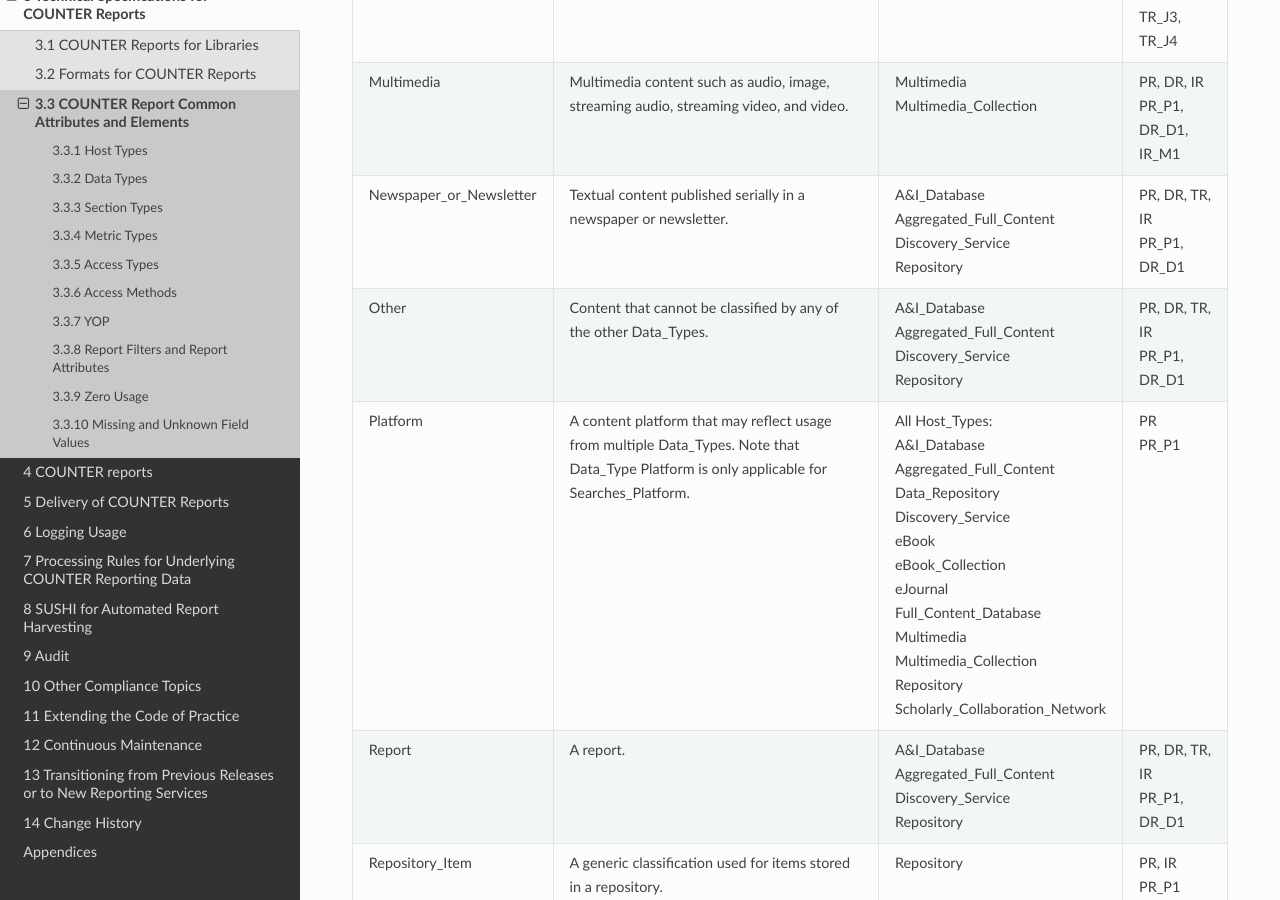
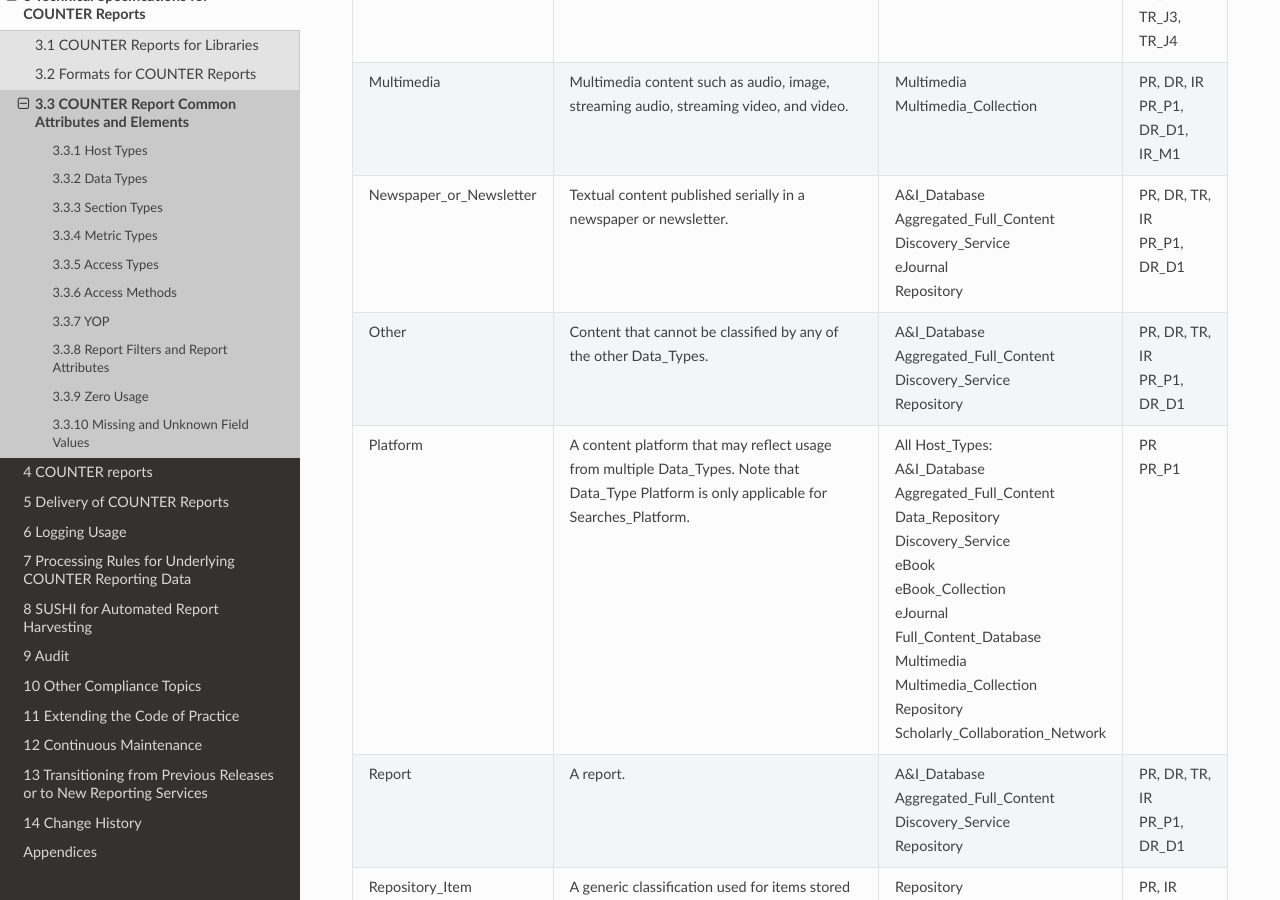
Before and after one commit to Project-Counter/cop5, a Sphinx documentation site: the page built from source/03-specifications/03-counter-report-common-attributes-and-elements.rst, in a window 1280 px wide and 900 px high, scrolled down 2839 px. Built offline with Sphinx 7.4.7 and the Read the Docs theme 2.0.0, drawn with Linux system fonts in a browser that asks for light colours.

Commit message:
Add missing Host_Type eJournal for Data_Type Newspaper_or_Newsletter

```diff
--- a/source/03-specifications/03-counter-report-common-attributes-and-elements.rst
+++ b/source/03-specifications/03-counter-report-common-attributes-and-elements.rst
@@ -180,6 +180,7 @@ Table 3.p (below): List of Data_Type Values
      - A&I_Database\ |br|\ |lb|
        Aggregated_Full_Content\ |br|\ |lb|
        Discovery_Service\ |br|\ |lb|
+       eJournal\ |br|\ |lb|
        Repository
      - PR, DR, TR, IR\ |br|\ |lb|
        PR_P1, DR_D1
```
